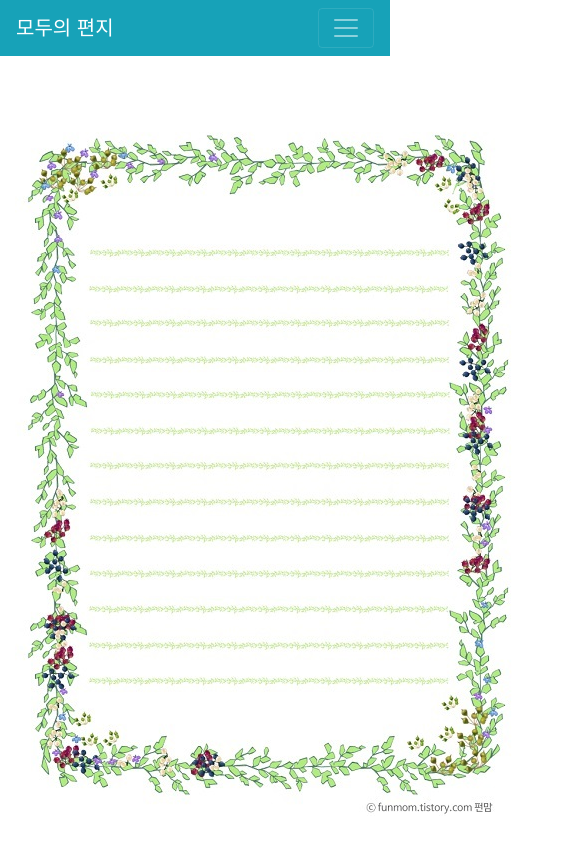
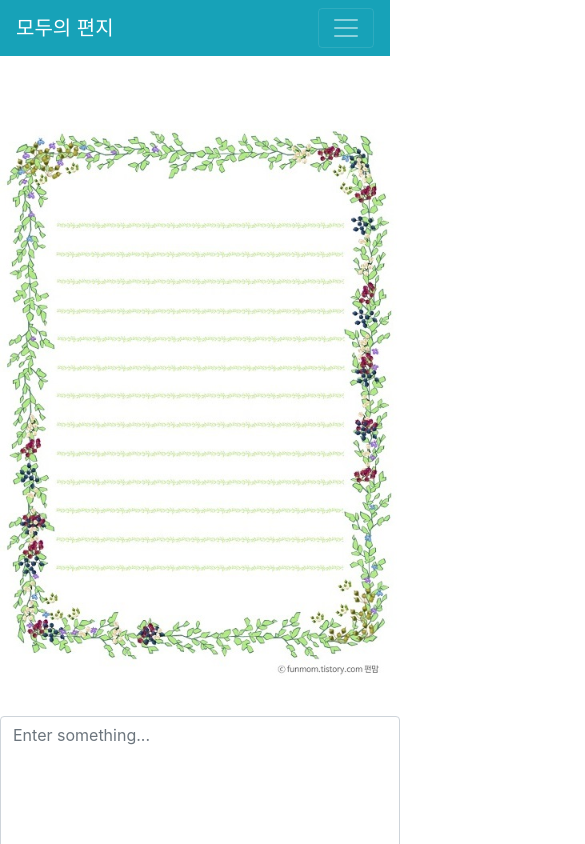
Before and after one commit to AndrewLEEJM/Letter-Front, a Vue app: page / in a window 390 px wide. Shown: the top 844 px of the page, 585 px wide, since content can reach past the window. Built offline with nearby package versions, Linux system fonts and the light colour scheme; what vue-html2canvas would draw is missing.

Commit message:
반응형 웹으로

```diff
--- a/public/index.html
+++ b/public/index.html
@@ -3,9 +3,9 @@
   <head>
     <meta charset="utf-8">
     <meta http-equiv="X-UA-Compatible" content="IE=edge">
-    <meta name="viewport" content="width=device-width,initial-scale=1.0">
+    <meta name="viewport" content="width=device-width, initial-scale=1, user-scalable=no" />
     <link rel="icon" href="<%= BASE_URL %>favicon.ico">
-    <title><%= htmlWebpackPlugin.options.title %></title>
+    <title>모두의 편지</title>
   </head>
   <body>
     <noscript>
--- a/src/App.vue
+++ b/src/App.vue
@@ -3,7 +3,10 @@
     <div id="nav">
       <nav-bar />
     </div>
-    <b-container fluid="md">
+    <b-container
+      id="container"
+      fluid="md"
+    >
       <router-view />
     </b-container>
   </div>
@@ -18,3 +21,8 @@ export default {
   },
 };
 </script>
+<style>
+#container{
+  padding: 0;
+}
+</style>
--- a/src/views/Home.vue
+++ b/src/views/Home.vue
@@ -77,8 +77,6 @@ export default {
       // the canvas.
       const options = {
         type: 'dataURL',
-        width: '700px',
-        height: '980px',
       };
       const output = await this.$html2canvas(el, options);
 
@@ -126,15 +124,46 @@ export default {
   min-width: 200px;
   height: 700px;
   margin-top: 70px;
-  margin-left: 100px;
+  margin-left: 130px;
 }
 .letter_back > p{
   position: relative;
   top: 105px;
-  left: 80px;
+  left: 75px;
   width: 347px;
   height: 504px;
   overflow: hidden;
   line-height: 2.25;
 }
+@media screen and (max-width: 800px){
+  .letter_container{
+    margin-top: 60px;
+    display: block;
+  }
+  .letter_back{
+    width: 400px;
+    min-width: 400px;
+    height: 570px;
+    background-image: url('../assets/images/letter-1.jpg');
+    background-size: contain;
+    margin: 0 auto;
+  }
+  .letter_write{
+    width: 400px;
+    min-width: 200px;
+    height: 700px;
+    margin: 30px auto;
+  }
+  .letter_back > p{
+    position: relative;
+    top: 82px;
+    left: 58px;
+    width: 347px;
+    height: 504px;
+    overflow: hidden;
+    line-height: 2.08;
+    font-size: 14px;
+    color: rgba(61, 59, 59, 0.87);
+  }
+}
 </style>
```
Also changed, not shown: src/assets/images/letter-1.jpg.
